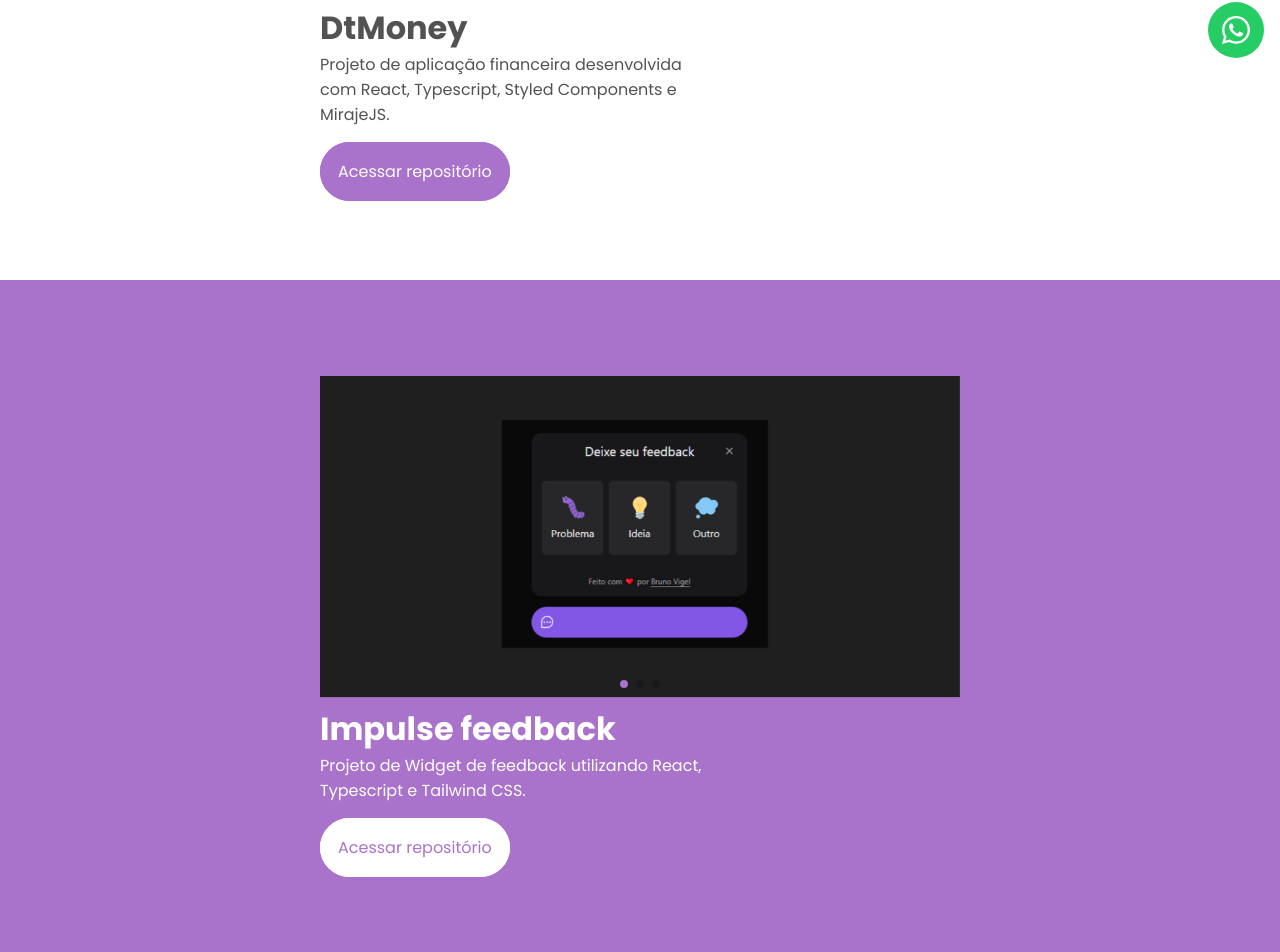
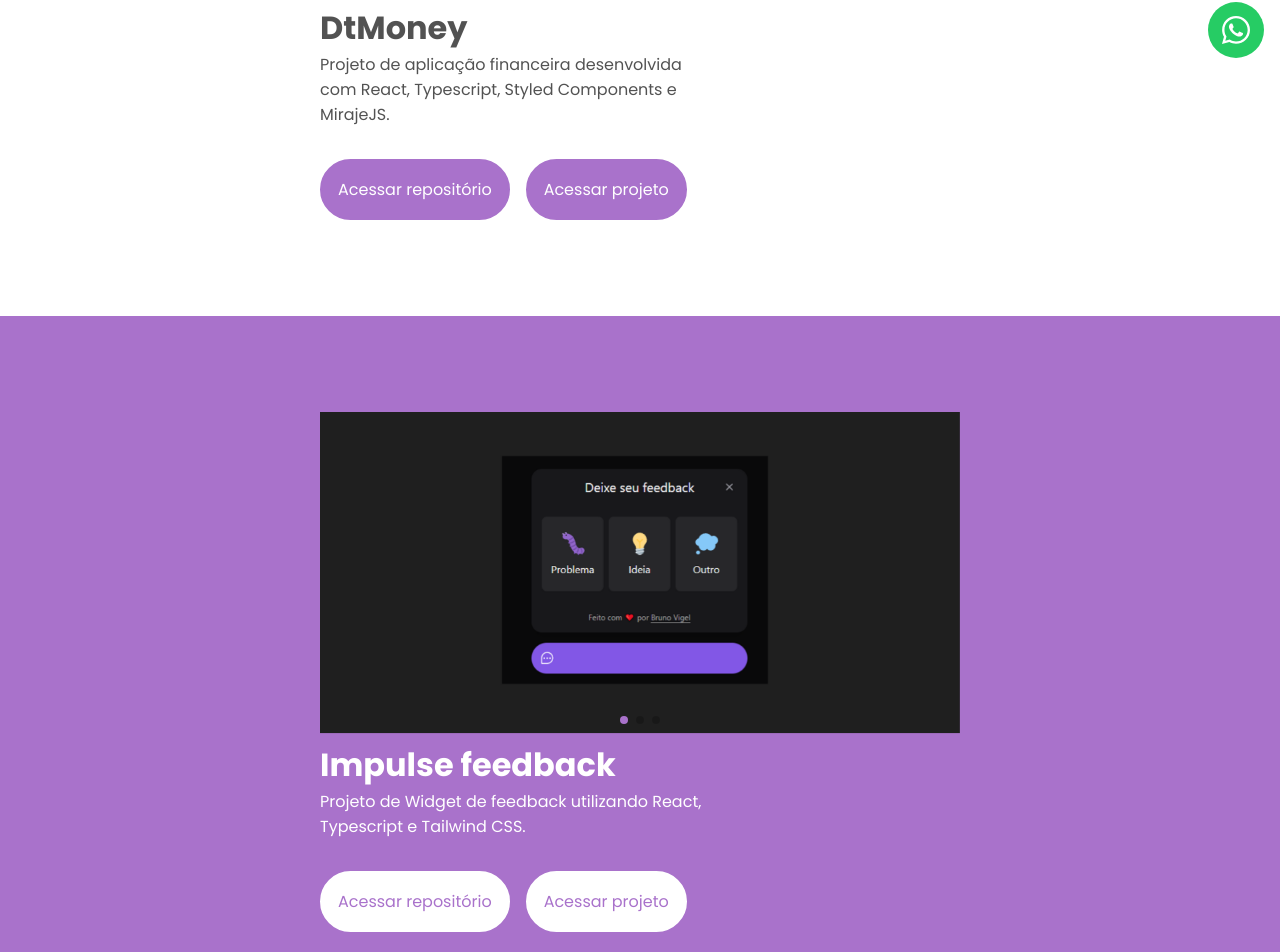
Before and after one commit to BrunoVigel/vercelportfolio, a Next.js app: page /projetos in a window 1280 px wide. Shown: the part 726-1678 px from the top of the page. Built offline with nearby package versions, Linux system fonts and the light colour scheme.

Commit message:
access project link

```diff
--- a/src/pages/projetos/index.tsx
+++ b/src/pages/projetos/index.tsx
@@ -32,7 +32,10 @@
                         <div className={styles.descricaoProjeto}>
                                 <p>DtMoney</p>
                                 <p>Projeto de aplicação financeira desenvolvida com React, Typescript, Styled Components e MirajeJS.</p>
-                                <button><a target="_blank" rel="noreferrer" href="https://github.com/BrunoVigel/dtmoney">Acessar repositório</a></button>
+                                <div>
+                                    <a target="_blank" rel="noreferrer" href="https://github.com/BrunoVigel/dtmoney">Acessar repositório</a>
+                                    <a target="_blank" rel="noreferrer" href="https://dtmoney-one-mu.vercel.app/">Acessar projeto</a>
+                                </div>
                         </div>
                     </div>
                 </div>
@@ -56,7 +59,10 @@
                         <div className={styles.descricaoProjeto}>
                                 <p>Impulse feedback</p>
                                 <p>Projeto de Widget de feedback utilizando React, Typescript e Tailwind CSS.</p>
-                                <a target="_blank" rel="noreferrer" href="https://github.com/BrunoVigel/impulse-web">Acessar repositório</a>
+                                <div>
+                                    <a target="_blank" rel="noreferrer" href="https://github.com/BrunoVigel/impulse-web">Acessar repositório</a>
+                                    <a target="_blank" rel="noreferrer" href="https://impulse-web.vercel.app/">Acessar projeto</a>
+                                </div>
                         </div>
                     </div>
                 </div>
--- a/src/pages/projetos/styles.module.scss
+++ b/src/pages/projetos/styles.module.scss
@@ -12,6 +12,11 @@
                 p:nth-child(1) {
                     font-size: 2rem;
                     font-weight: bold;
+                }
+
+                div {
+                    display: flex;
+                    gap: 1rem;
                 }
             }
         }
```
Lines whose indentation alone changed are shown as unchanged.
